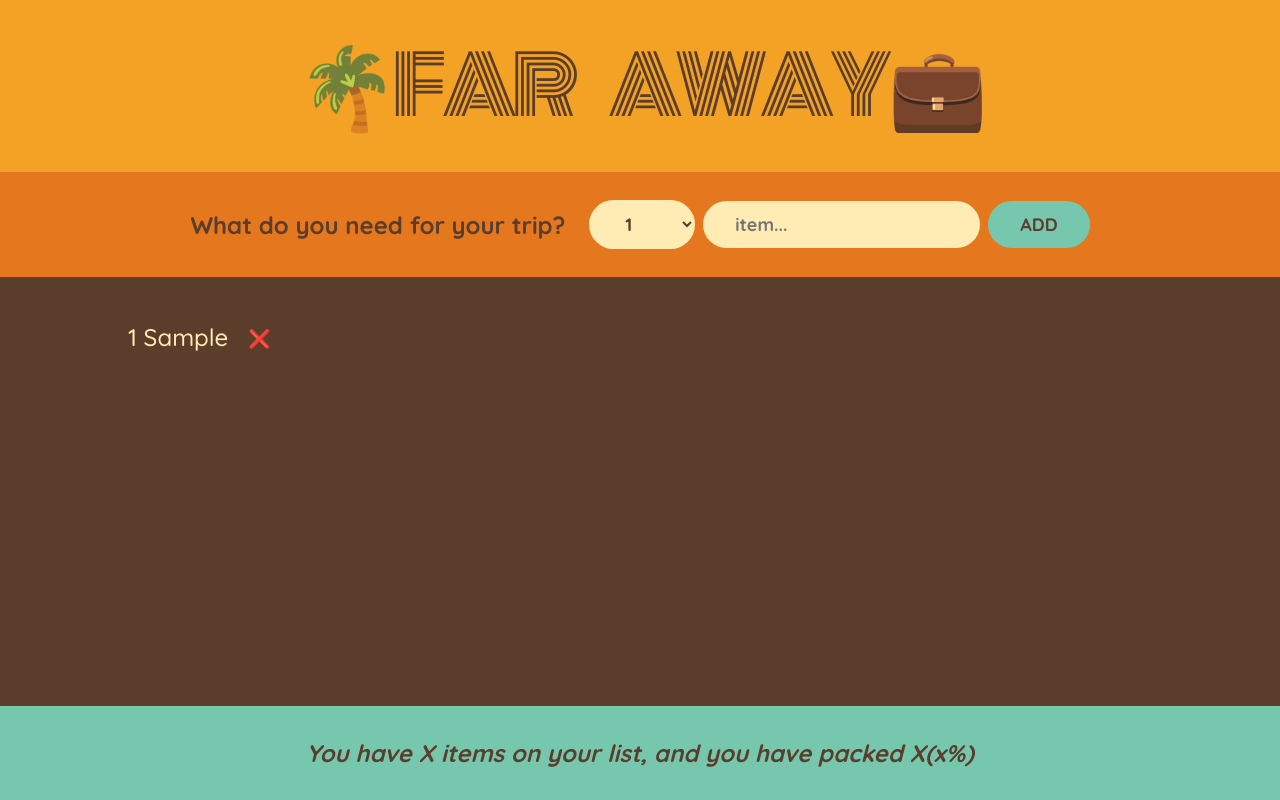
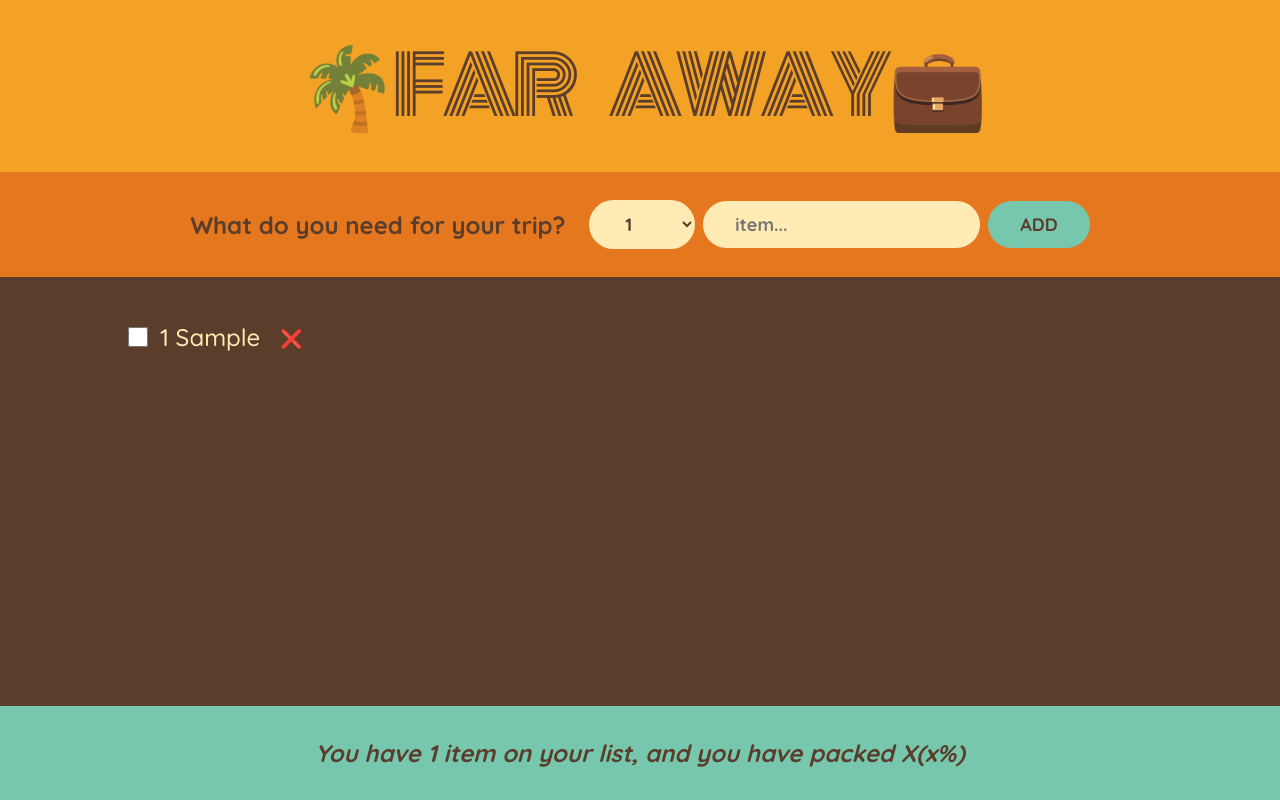
Before and after one commit to justaway1/Travel-list, a React (Create React App) app in the folder travel-list/: page / in a window 1280 px wide. Both pictures are taken after typing "Sample" into the empty fields and a click on the button "ADD". Built offline with nearby package versions, Linux system fonts and the light colour scheme.

Commit message:
Module Files Added

```diff
--- a/travel-list/src/App.js
+++ b/travel-list/src/App.js
@@ -1,10 +1,11 @@
-import { useState } from 'react'
+import { useState, createContext } from 'react'
+import Form from './components/Form'
+import Logo from './components/Logo'
+import PackingList from './components/PackingList'
+import Stats from './components/Stats'
 
-const initialItems = [
-  { id: 1, description: 'Passports', quantity: 2, packed: false },
-  { id: 2, description: 'Socks', quantity: 12, packed: true },
-  { id: 3, description: 'Charger', quantity: 1, packed: false }
-]
+const ItemsContext = createContext()
+const checkContext = createContext()
 
 export default function App () {
   const [items, setItems] = useState([])
@@ -13,90 +14,30 @@ export default function App () {
     setItems(items => [...items, item])
   }
 
+  function handleRemoveItems (id) {
+    setItems(items => [...items].filter(items => items.id !== id))
+  }
+
+  function handleCheckBox (id) {
+    setItems(prevItems =>
+      prevItems.map(item =>
+        item.id === id ? { ...item, packed: !item.packed } : item
+      )
+    )
+  }
+
   return (
     <div className='app'>
-      <Logo />
-      <Form onAddItems={handleAddItems} />
-      <PackingList items={items} />
-      <Stats />
+      <checkContext.Provider value={handleCheckBox}>
+        <ItemsContext.Provider value={handleRemoveItems}>
+          <Logo />
+          <Form onAddItems={handleAddItems} />
+          <PackingList items={items} />
+          <Stats items={items.length} />
+        </ItemsContext.Provider>
+      </checkContext.Provider>
     </div>
   )
 }
 
-function Logo () {
-  return <h1>🌴Far Away💼</h1>
-}
-
-function Form ({ onAddItems }) {
-  const [description, setDescription] = useState('')
-  const [quantity, setQuantity] = useState(1)
-
-  const handleSubmit = event => {
-    event.preventDefault()
-
-    const newItems = {
-      id: Date.now(),
-      description,
-      quantity,
-      packed: false
-    }
-    onAddItems(newItems)
-
-    setDescription('')
-    setQuantity(1)
-  }
-
-  return (
-    <form className='add-form' onSubmit={handleSubmit}>
-      <h3>What do you need for your trip?</h3>
-      <select
-        value={quantity}
-        onChange={e => setQuantity(Number(e.target.value))}
-      >
-        {Array.from({ length: 20 }, (_, i) => i + 1).map(num => (
-          <option value={num} key={num}>
-            {num}
-          </option>
-        ))}
-      </select>
-      <input
-        type='text'
-        value={description}
-        onChange={e => setDescription(e.target.value)}
-        placeholder='item...'
-      />
-      <button>Add</button>
-    </form>
-  )
-}
-
-function PackingList ({ items }) {
-  return (
-    <div className='list'>
-      <ul>
-        {items.map(item => (
-          <Item item={item} key={item.id} />
-        ))}
-      </ul>
-    </div>
-  )
-}
-
-function Item ({ item }) {
-  return (
-    <li>
-      <span style={item.packed ? { textDecoration: 'line-through' } : {}}>
-        {`${item.quantity} ${item.description}`}
-      </span>
-      <button>❌</button>
-    </li>
-  )
-}
-
-function Stats () {
-  return (
-    <footer className='stats'>
-      <em>You have X items on your list, and you have packed X(x%)</em>
-    </footer>
-  )
-}
+export { ItemsContext, checkContext }
--- /dev/null
+++ b/travel-list/src/components/Form.js
@@ -0,0 +1,44 @@
+import { useState } from 'react'
+
+export default function Form ({ onAddItems }) {
+  const [description, setDescription] = useState('')
+  const [quantity, setQuantity] = useState(1)
+
+  const handleSubmit = event => {
+    event.preventDefault()
+
+    const newItems = {
+      id: Date.now(),
+      description,
+      quantity,
+      packed: false
+    }
+    onAddItems(newItems)
+
+    setDescription('')
+    setQuantity(1)
+  }
+
+  return (
+    <form className='add-form' onSubmit={handleSubmit}>
+      <h3>What do you need for your trip?</h3>
+      <select
+        value={quantity}
+        onChange={e => setQuantity(Number(e.target.value))}
+      >
+        {Array.from({ length: 20 }, (_, i) => i + 1).map(num => (
+          <option value={num} key={num}>
+            {num}
+          </option>
+        ))}
+      </select>
+      <input
+        type='text'
+        value={description}
+        onChange={e => setDescription(e.target.value)}
+        placeholder='item...'
+      />
+      <button>Add</button>
+    </form>
+  )
+}
--- /dev/null
+++ b/travel-list/src/components/Item.js
@@ -0,0 +1,21 @@
+import { useContext } from 'react'
+import { ItemsContext, checkContext } from '../App'
+
+export default function Item ({ item }) {
+  const handleRemoveItems = useContext(ItemsContext)
+  const handleCheckBox = useContext(checkContext)
+
+  return (
+    <li>
+      <input
+        type='checkbox'
+        value={item.packed}
+        onChange={() => handleCheckBox(item.id)}
+      />
+      <span style={item.packed ? { textDecoration: 'line-through' } : {}}>
+        {`${item.quantity} ${item.description}`}
+      </span>
+      <button onClick={() => handleRemoveItems(item.id)}>❌</button>
+    </li>
+  )
+}
--- /dev/null
+++ b/travel-list/src/components/Logo.js
@@ -0,0 +1,3 @@
+export default function Logo () {
+  return <h1>🌴Far Away💼</h1>
+}
--- /dev/null
+++ b/travel-list/src/components/PackingList.js
@@ -0,0 +1,13 @@
+import Item from './Item'
+
+export default function PackingList ({ items }) {
+  return (
+    <div className='list'>
+      <ul>
+        {items.map(item => (
+          <Item item={item} key={item.id} />
+        ))}
+      </ul>
+    </div>
+  )
+}
--- /dev/null
+++ b/travel-list/src/components/Stats.js
@@ -0,0 +1,10 @@
+export default function Stats ({ items }) {
+  return (
+    <footer className='stats'>
+      <em>
+        You have {items} {items > 1 ? 'items' : 'item'} on your list, and you
+        have packed X(x%)
+      </em>
+    </footer>
+  )
+}
```
